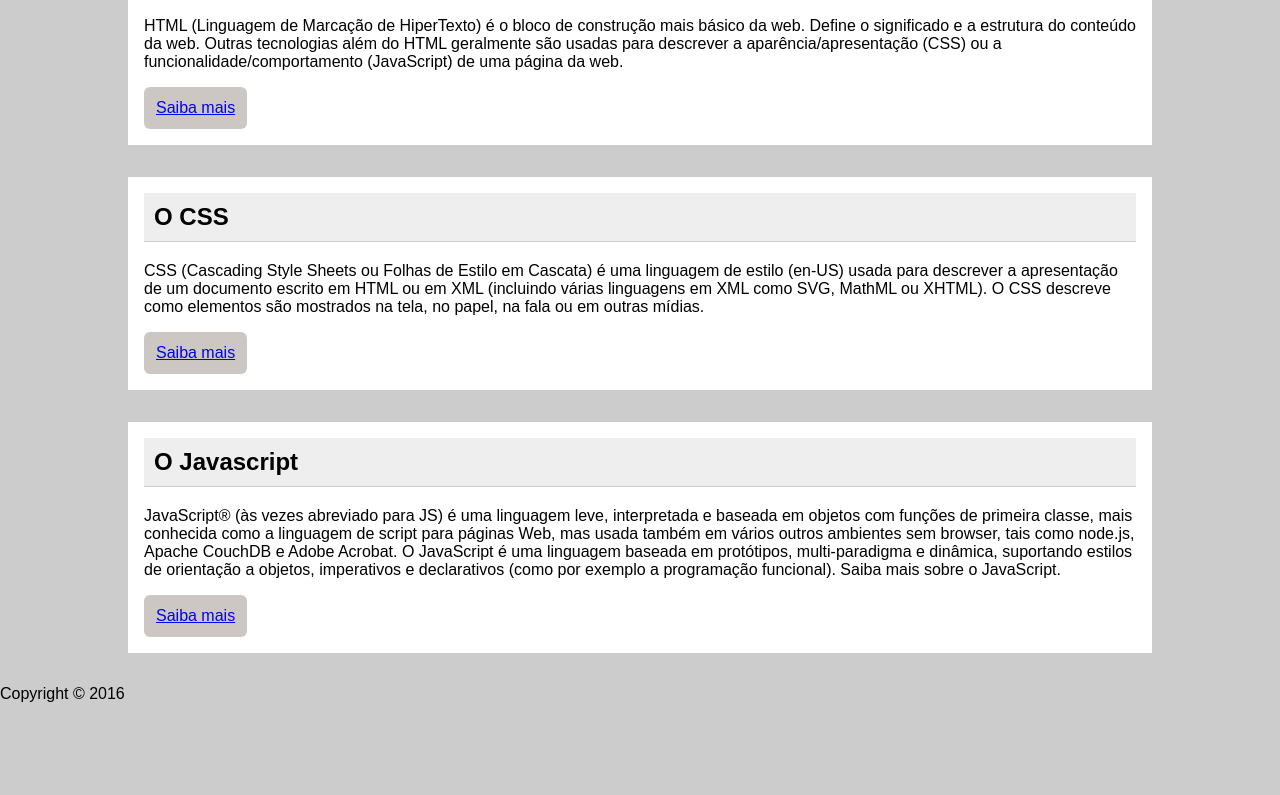
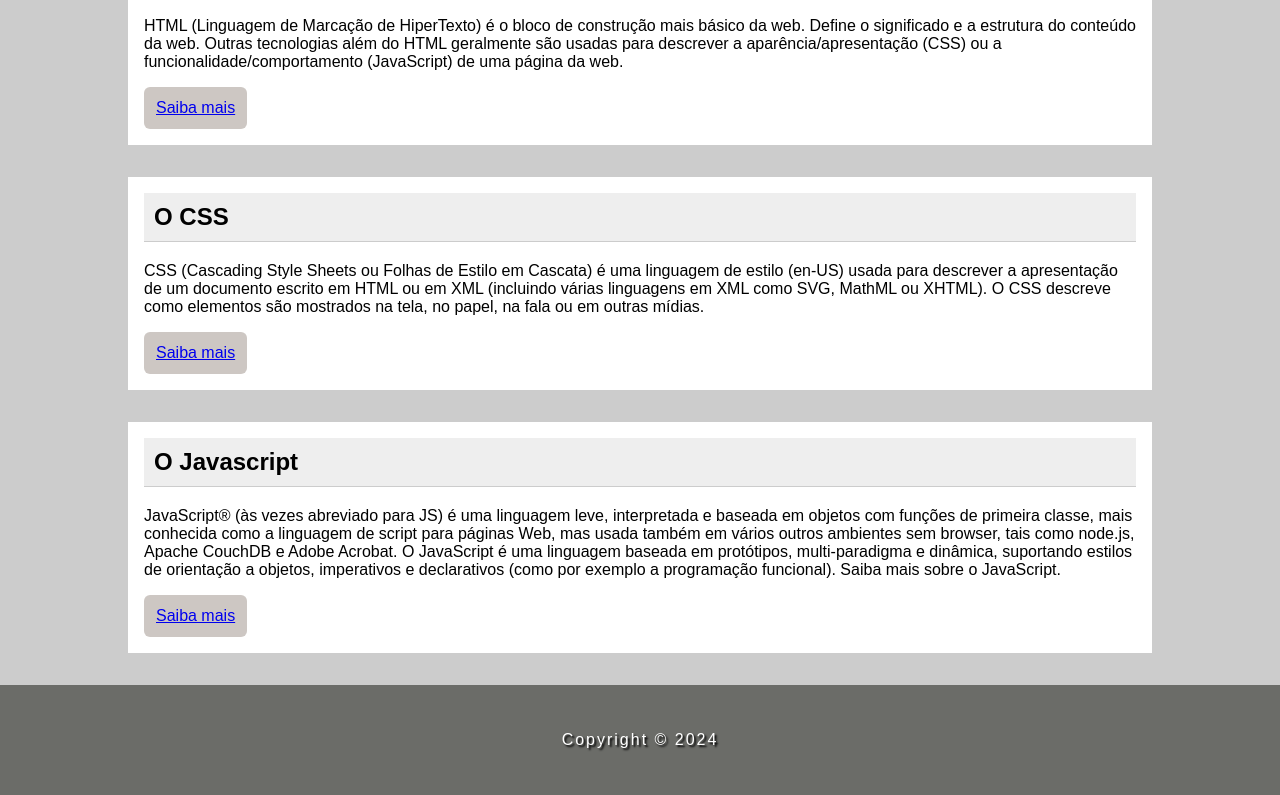
Before and after one commit to pauloV-Angelo/paginaSerFrontend, a plain HTML site: page index.html in a window 1280 px wide. Shown: the part 585-1380 px from the top of the page. Before the commit the page ends 1288 px from the top, so only its background shows below. Drawn offline with Linux system fonts and the light colour scheme.

Commit message:
footer organizado, ajustes no html

```diff
--- a/index.html
+++ b/index.html
@@ -25,7 +25,6 @@
     </header>
 
     <main>
-        <div class="container">
         <section>
 
             <article>
@@ -74,10 +73,9 @@
             </article>
 
         </section>
-        </div>
     </main>
     <footer>
-        Copyright © 2016
+        <p>Copyright &copy; 2024</p>
     </footer>
 </body>
 
--- a/styles/estilos.css
+++ b/styles/estilos.css
@@ -93,3 +93,12 @@ article h2 {
     margin-right: auto;
     width: fit-content;
 }
+
+footer {
+    background-color: #6b6c68;
+    color: white;
+    text-align: center;
+    padding: 30px;
+    text-shadow: 2px 2px 2px black;
+    letter-spacing: 2px;
+}
```
Lines whose indentation alone changed are shown as unchanged.
